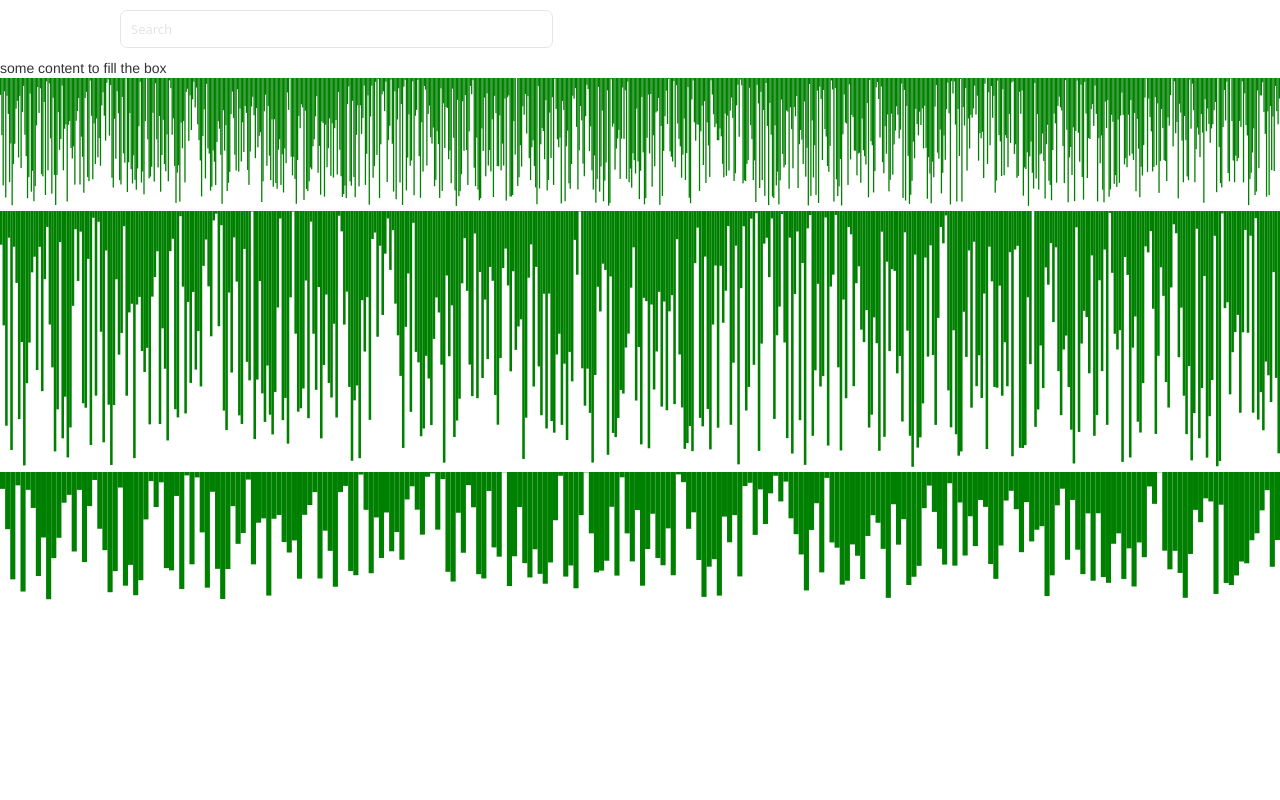
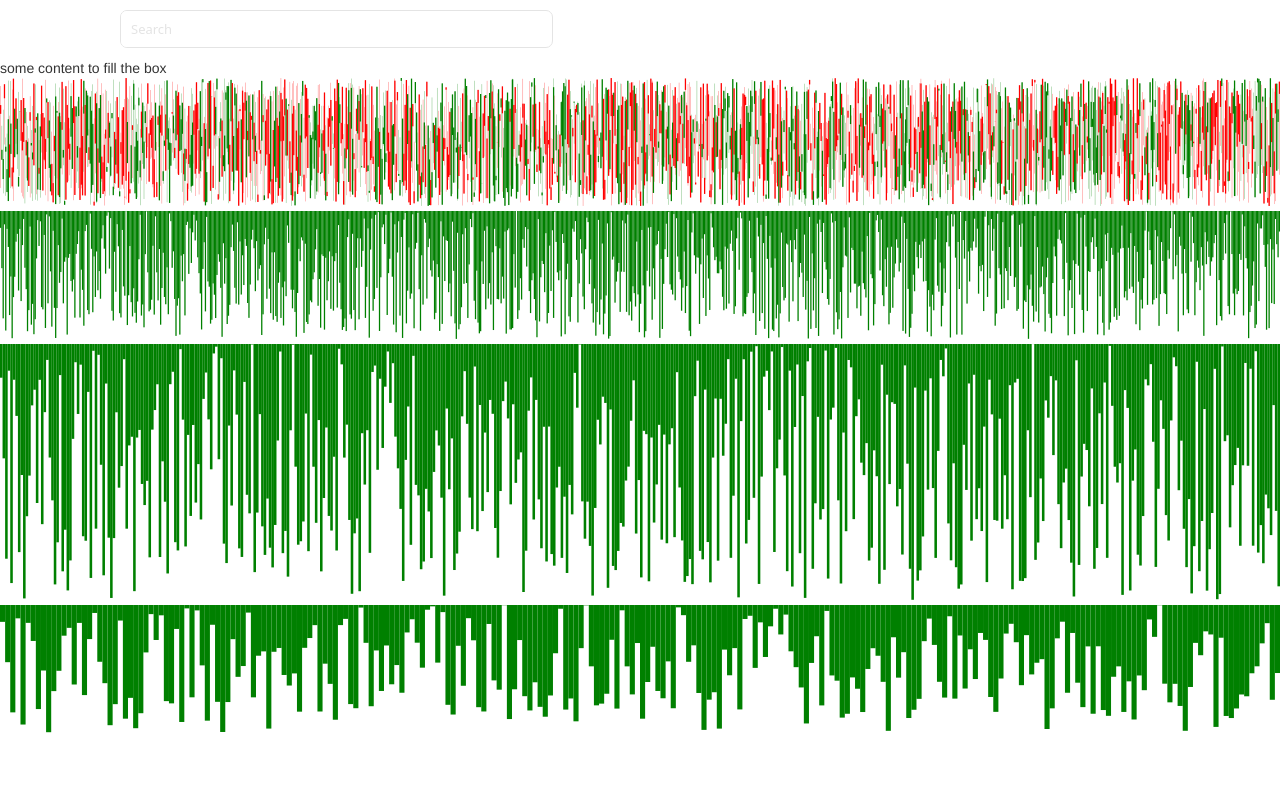
Before and after one commit to quaffpotion/stock-frontend, an Angular app in the folder frontend/: page / in a window 1280 px wide. Shown: the top 800 px of the page. Built offline with nearby package versions, Linux system fonts and the light colour scheme.

Commit message:
basic candlestick chart

```diff
--- a/frontend/src/app/candlestick-chart/candlestick-chart.component.html
+++ b/frontend/src/app/candlestick-chart/candlestick-chart.component.html
@@ -1,5 +1,23 @@
 <div>some content to fill the box</div>
 
+<svg viewBox="0 0 1000 100">
+  <rect
+    *ngFor="let stock of stocks; index as candleposition"
+    [attr.x]="candleposition + 0.4"
+    [attr.y]="min(stock.open, stock.close, stock.high, stock.low)"
+    [attr.height]="this.minmax(stock)"
+    width="0.2"
+    attr.fill="{{ upday(stock) }}"
+  ></rect>
+  <rect
+    *ngFor="let stock of stocks; index as candleposition"
+    [attr.x]="candleposition"
+    [attr.y]="min(stock.open, stock.close)"
+    [attr.height]="abs(stock.open - stock.close)"
+    width="1"
+    attr.fill="{{ upday(stock) }}"
+  ></rect>
+</svg>
 <svg viewBox="0 0 1000 100">
   <rect
     *ngFor="let height of data; index as barposition"
--- a/frontend/src/app/candlestick-chart/candlestick-chart.component.ts
+++ b/frontend/src/app/candlestick-chart/candlestick-chart.component.ts
@@ -6,9 +6,38 @@ import { Component } from '@angular/core';
   styleUrls: ['./candlestick-chart.component.css']
 })
 export class CandlestickChartComponent {
+  min = Math.min;
+  max = Math.max;
+  abs = Math.abs;
   data: number[];
+  stocks: {
+    open: number;
+    high: number;
+    low: number;
+    close: number;
+  }[];
   constructor() {
     this.data = [...new Array(1000)].map(() => Math.random() * 100);
-    console.log(this.data);
+    this.stocks = [...new Array(1000)].map(() => ({
+      open: Math.random() * 100,
+      high: 50 + Math.random() * 50,
+      low: 50 - Math.random() * 50,
+      close: Math.random() * 100
+    }));
+  }
+
+  minmax(stock) {
+    return (
+      Math.max(stock.open, stock.close, stock.low, stock.high) -
+      Math.min(stock.open, stock.close, stock.low, stock.high)
+    );
+  }
+
+  upday(stock) {
+    if (stock.close >= stock.open) {
+      return 'green';
+    } else {
+      return 'red';
+    }
   }
 }
```
